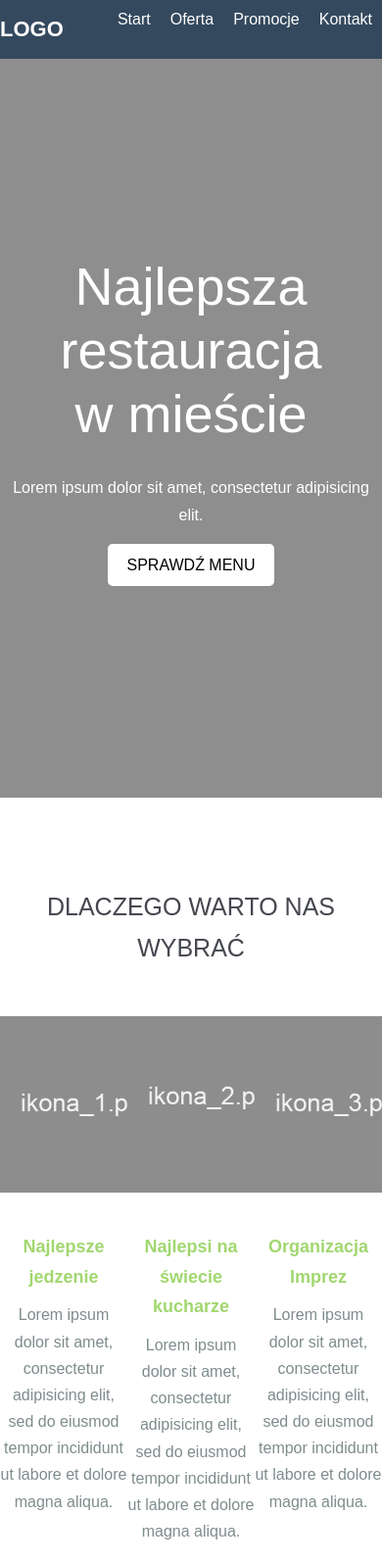
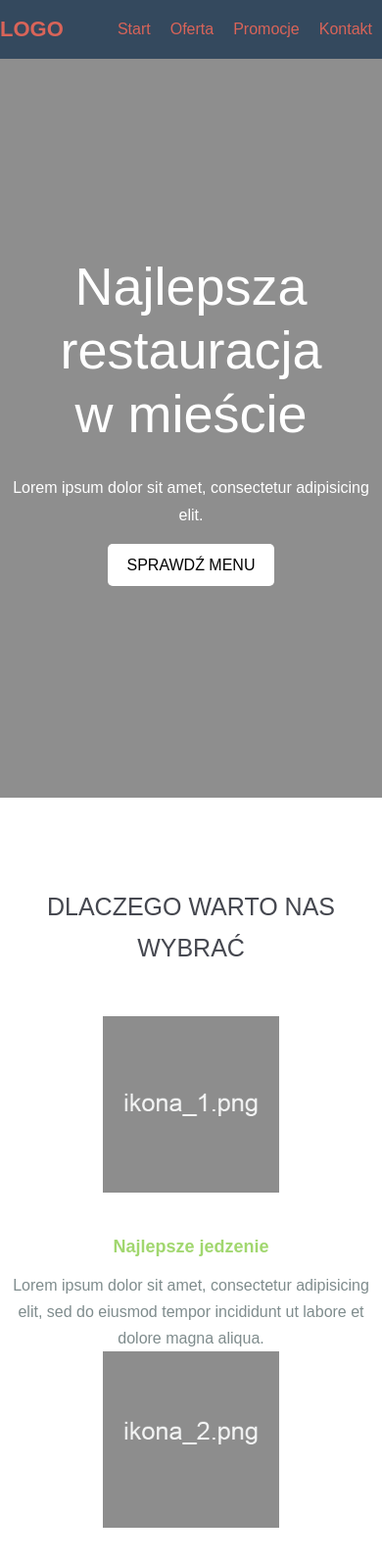
Before and after one commit to irekch/SK_webintro, a plain HTML site: page index.html in a window 390 px wide. Shown: the top 1596 px of the page at 98% size. Drawn offline with Linux system fonts and the light colour scheme.

Commit message:
CSS Media Queries-Zapytania o Media

```diff
--- a/style/style.css
+++ b/style/style.css
@@ -84,6 +84,15 @@ h3 {
 }
 
 /* kolumny, kontener, sekcje */
+
+/* dla ekranow waskich */
+.col-one-third, .col-half {
+    width: 100%;
+    float: none;
+}
+
+/* dla ekranow szerszych */
+@media screen and (min-width: 960px){
     .col-one-third {
         width: 33.3333%;
         float: left;
@@ -92,6 +101,7 @@ h3 {
     .col-half {
         width: 50%;
         float: left;
+    }
 }
 
 section {
@@ -137,8 +147,10 @@ section {
     background-color: #34495E;
 }
 
+
 .top a {
-    color: #FFFFFF;
+/*    color: #FFFFFF; */
+    color: #d96459;
     text-decoration: none;
 }
 
@@ -155,7 +167,7 @@ section {
 
 .main-menu li {
     float: left;
-    line-height: 40px;
+    line-height: 60px;
     padding: 0 10px;  /* miedzy obiektami sumuje sie, czyli jest 20px */
 }
 
```
Lines whose indentation alone changed are shown as unchanged.
